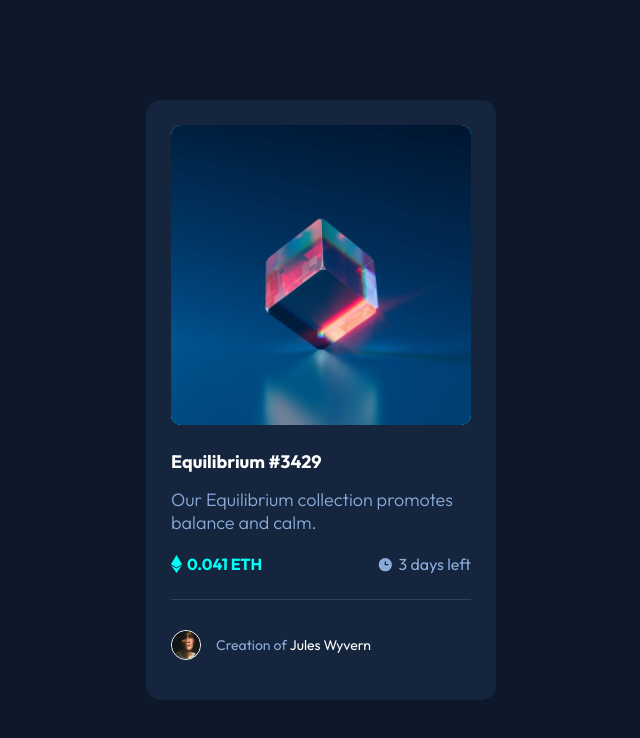
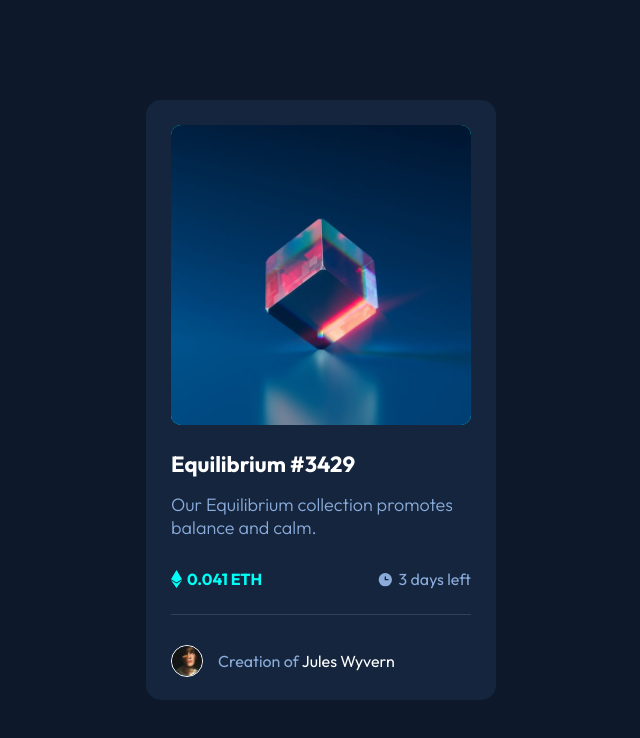
Before and after one commit to danielex1999/Challenge-newbie15, a plain HTML site: page index.html in a window 1280 px wide. Shown: the whole page, without its empty margins (319-959 px from the left). Drawn offline with Linux system fonts and the light colour scheme.

Commit message:
Version 5.0

```diff
--- a/css/NFT_preview_card_component.css
+++ b/css/NFT_preview_card_component.css
@@ -75,7 +75,7 @@ body {
 .card-title {
   color: var(--White);
   font-weight: 600;
-  font-size: 18px;
+  font-size: 22px;
   margin-bottom: 15px;
 }
 
@@ -83,7 +83,7 @@ body {
   color: var(--Soft_blue);
   font-weight: 300;
   font-size: 18px;
-  margin-bottom: 20px;
+  margin-bottom: 30px;
 }
 
 .card-details {
@@ -126,8 +126,8 @@ hr {
 }
 
 .footer-card img {
-  width: 30px;
-  height: 30px;
+  width: 32px;
+  height: 32px;
   margin-right: 15px;
   border-radius: 50%;
   border: 1px solid white;
@@ -136,12 +136,12 @@ hr {
 .desciption-footer {
   color: var(--Soft_blue);
   margin-right: 3px;
-  font-size: 14px;
+  font-size: 16px;
 }
 
 .name-person-footer {
   color: var(--White);
-  font-size: 14px;
+  font-size: 16px;
 }
 
 
```
